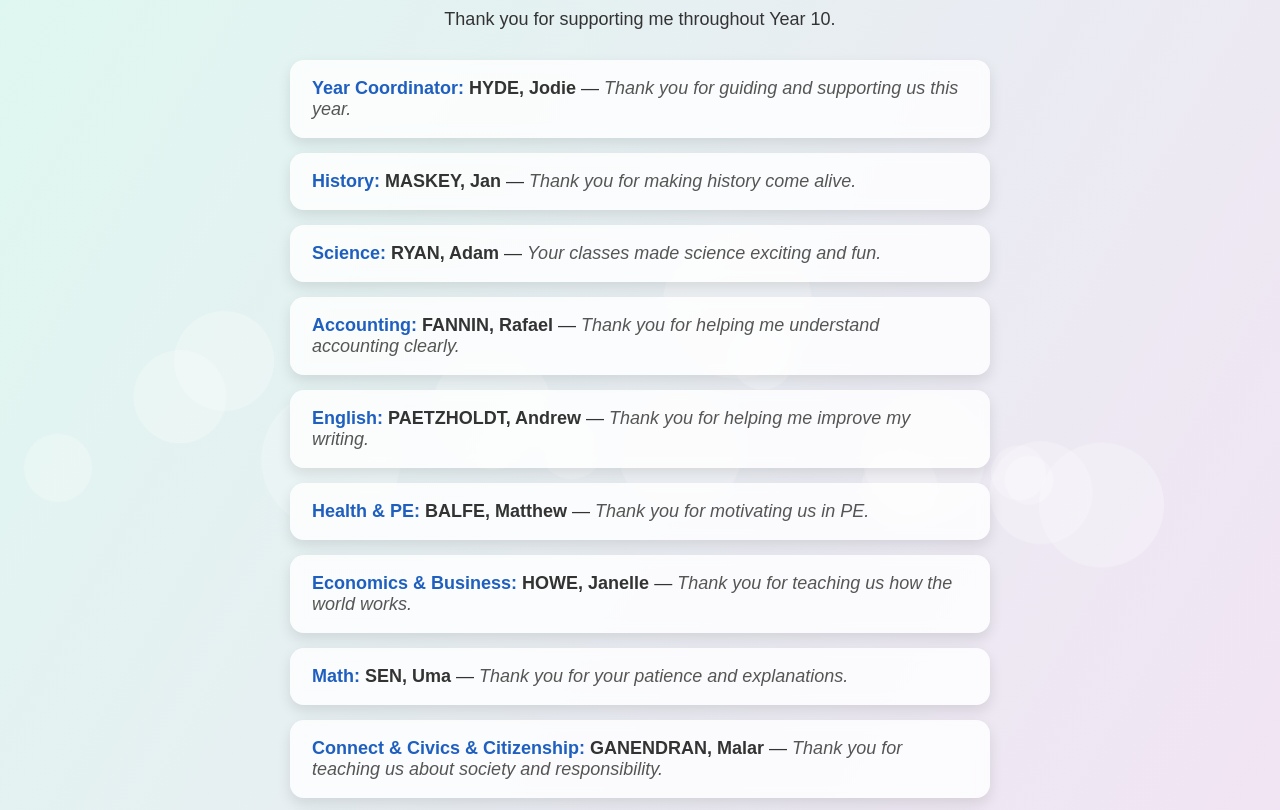
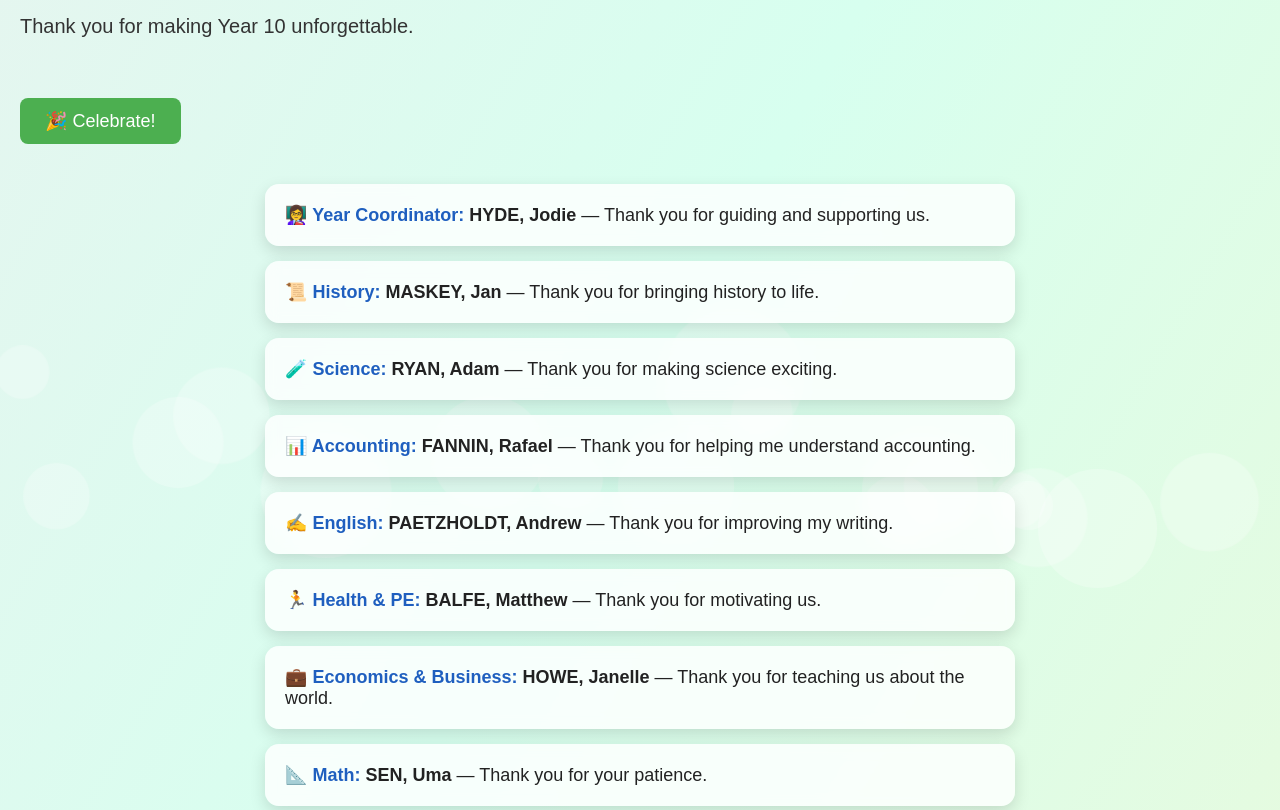
Before and after one commit to Black-cr0w-glitch/thank-you-teachers, a plain HTML site: page index.html in a window 1280 px wide. Shown: the part 98-908 px from the top of the page. Drawn offline with Linux system fonts and the light colour scheme.

Commit message:
index.html

```diff
--- a/index.html
+++ b/index.html
@@ -4,101 +4,131 @@
     <meta charset="UTF-8">
     <meta name="viewport" content="width=device-width, initial-scale=1.0">
     <title>Thank You Teachers</title>
+
     <style>
-        /* ANIMATED BACKGROUND */
+        /* ANIMATED GRADIENT BACKGROUND */
         body {
-            font-family: Arial, sans-serif;
             margin: 0;
             padding: 20px;
-            color: #333;
-            text-align: center;
+            font-family: "Arial", sans-serif;
+            color: #222;
             overflow-x: hidden;
-            background: linear-gradient(120deg, #b9e5ff, #d7ffef, #ffd6f6);
+            background: linear-gradient(120deg, #b9e5ff, #ffe4f0, #d7ffef, #fff3c4);
             background-size: 400% 400%;
-            animation: gradientMove 15s ease infinite;
+            animation: gradientMove 18s ease infinite;
         }
-
         @keyframes gradientMove {
             0% { background-position: 0% 50%; }
             50% { background-position: 100% 50%; }
             100% { background-position: 0% 50%; }
         }
 
-        /* FLOATING CIRCLES DECORATION */
+        /* FLOATING DECORATION CIRCLES */
         .circle {
             position: fixed;
             border-radius: 50%;
             opacity: 0.25;
             background: white;
-            animation: floatUp 12s linear infinite;
+            animation: floatUp 14s linear infinite;
             z-index: -1;
         }
-
         @keyframes floatUp {
             0% { transform: translateY(100vh) scale(1); }
-            100% { transform: translateY(-20vh) scale(1.6); }
-        }
-
-        h1 {
-            color: #236f31;
-            font-size: 42px;
-            margin-top: 10px;
-            animation: sparkle 2s infinite alternate;
+            100% { transform: translateY(-20vh) scale(1.8); }
         }
 
         /* TITLE GLOW */
-        @keyframes sparkle {
-            0% { text-shadow: 0 0 4px #b2ffb8; }
-            100% { text-shadow: 0 0 12px #7eff90; }
+        h1 {
+            font-size: 45px;
+            margin-top: 10px;
+            color: #125f2f;
+            animation: glow 2s infinite alternate;
+        }
+        @keyframes glow {
+            0% { text-shadow: 0 0 6px #b2ffb8; }
+            100% { text-shadow: 0 0 16px #7eff90; }
         }
 
-        p {
-            font-size: 18px;
+        /* TYPEWRITER TEXT */
+        #typed-text {
+            font-size: 20px;
+            color: #333;
+            height: 28px;
             margin-bottom: 30px;
+            white-space: nowrap;
+            overflow: hidden;
+            border-right: 3px solid #333;
+            width: 0;
+            animation: typing 3.5s steps(40, end) forwards, blink 0.75s step-end infinite;
         }
+        @keyframes typing { from { width: 0; } to { width: 100%; } }
+        @keyframes blink { 50% { border-color: transparent; } }
 
+        /* TEACHER CARDS */
         .teacher-list {
             list-style: none;
             padding: 0;
-            max-width: 700px;
+            max-width: 750px;
             margin: auto;
         }
-
         .teacher-list li {
-            background-color: rgba(255, 255, 255, 0.8);
+            background: rgba(255, 255, 255, 0.8);
+            padding: 20px;
             margin: 15px 0;
-            padding: 18px 22px;
             border-radius: 14px;
-            backdrop-filter: blur(6px);
-            box-shadow: 0 6px 14px rgba(0,0,0,0.1);
             font-size: 18px;
-            text-align: left;
-            transition: transform 0.25s, box-shadow 0.3s;
+            backdrop-filter: blur(7px);
+            box-shadow: 0 6px 16px rgba(0,0,0,0.13);
+            transition: 0.3s;
+            opacity: 0;
+            transform: translateY(20px);
+            animation: fadeInUp 1s forwards;
+        }
+        @keyframes fadeInUp {
+            to { opacity: 1; transform: translateY(0); }
+        }
+        .teacher-list li:hover {
+            transform: translateY(-6px) scale(1.02);
+            box-shadow: 0 12px 26px rgba(0,0,0,0.2);
         }
 
-        .teacher-list li:hover {
-            transform: translateY(-5px) scale(1.02);
-            box-shadow: 0 10px 20px rgba(0,0,0,0.18);
+        .subject { font-weight: bold; color: #1f5fbf; }
+        .name { font-weight: bold; }
+
+        /* CONFETTI BUTTON */
+        #confetti-btn {
+            margin: 25px 0;
+            padding: 12px 25px;
+            background: #4caf50;
+            color: white;
+            border: none;
+            font-size: 18px;
+            border-radius: 8px;
+            cursor: pointer;
+            transition: 0.25s;
+        }
+        #confetti-btn:hover {
+            background: #3a9440;
+            transform: scale(1.05);
         }
 
-        .subject {
-            font-weight: bold;
-            color: #1f5fbf;
+        /* CURSOR SPARKLE EFFECT */
+        .sparkle {
+            position: fixed;
+            width: 8px;
+            height: 8px;
+            border-radius: 50%;
+            pointer-events: none;
+            background: white;
+            opacity: 0.8;
+            animation: sparkleFade 0.7s forwards;
         }
-
-        .name {
-            font-weight: bold;
-            color: #333;
-        }
-
-        .thank-you {
-            font-style: italic;
-            color: #555;
+        @keyframes sparkleFade {
+            to { opacity: 0; transform: scale(2); }
         }
 
         footer {
             margin-top: 40px;
-            font-size: 14px;
             color: #444;
         }
     </style>
@@ -106,89 +136,85 @@
 
 <body>
 
-    <!-- FLOATING CIRCLES (automatically placed) -->
+    <!-- FLOATING BACKGROUND DECOR -->
     <script>
-        for (let i = 0; i < 15; i++) {
+        for (let i = 0; i < 18; i++) {
             const circle = document.createElement("div");
-            const size = Math.random() * 80 + 40;
+            const size = Math.random() * 70 + 40;
             circle.classList.add("circle");
             circle.style.width = size + "px";
             circle.style.height = size + "px";
             circle.style.left = Math.random() * 100 + "vw";
-            circle.style.animationDuration = (10 + Math.random() * 10) + "s";
+            circle.style.animationDuration = (12 + Math.random() * 10) + "s";
             document.body.appendChild(circle);
         }
     </script>
 
     <h1>Thank You, Teachers! 🍎</h1>
-    <p>Thank you for supporting me throughout Year 10.</p>
 
+    <!-- TYPEWRITER INTRO -->
+    <div id="typed-text">Thank you for making Year 10 unforgettable.</div>
+
+    <!-- CONFETTI BUTTON -->
+    <button id="confetti-btn" onclick="startConfetti()">🎉 Celebrate!</button>
+
+    <!-- TEACHER LIST -->
     <ul class="teacher-list">
-
-        <li>
-            <span class="subject">Year Coordinator:</span>
-            <span class="name">HYDE, Jodie</span> —
-            <span class="thank-you">Thank you for guiding and supporting us this year.</span>
-        </li>
-
-        <li>
-            <span class="subject">History:</span>
-            <span class="name">MASKEY, Jan</span> —
-            <span class="thank-you">Thank you for making history come alive.</span>
-        </li>
-
-        <li>
-            <span class="subject">Science:</span>
-            <span class="name">RYAN, Adam</span> —
-            <span class="thank-you">Your classes made science exciting and fun.</span>
-        </li>
-
-        <li>
-            <span class="subject">Accounting:</span>
-            <span class="name">FANNIN, Rafael</span> —
-            <span class="thank-you">Thank you for helping me understand accounting clearly.</span>
-        </li>
-
-        <li>
-            <span class="subject">English:</span>
-            <span class="name">PAETZHOLDT, Andrew</span> —
-            <span class="thank-you">Thank you for helping me improve my writing.</span>
-        </li>
-
-        <li>
-            <span class="subject">Health & PE:</span>
-            <span class="name">BALFE, Matthew</span> —
-            <span class="thank-you">Thank you for motivating us in PE.</span>
-        </li>
-
-        <li>
-            <span class="subject">Economics & Business:</span>
-            <span class="name">HOWE, Janelle</span> —
-            <span class="thank-you">Thank you for teaching us how the world works.</span>
-        </li>
-
-        <li>
-            <span class="subject">Math:</span>
-            <span class="name">SEN, Uma</span> —
-            <span class="thank-you">Thank you for your patience and explanations.</span>
-        </li>
-
-        <li>
-            <span class="subject">Connect & Civics & Citizenship:</span>
-            <span class="name">GANENDRAN, Malar</span> —
-            <span class="thank-you">Thank you for teaching us about society and responsibility.</span>
-        </li>
-
-        <li>
-            <span class="subject">Design & Technology:</span>
-            <span class="name">ALLEN, Ellie</span> —
-            <span class="thank-you">Thank you for making design and tech creative and exciting.</span>
-        </li>
-
+        <li><span class="subject">👩‍🏫 Year Coordinator:</span> <span class="name">HYDE, Jodie</span> — Thank you for guiding and supporting us.</li>
+        <li><span class="subject">📜 History:</span> <span class="name">MASKEY, Jan</span> — Thank you for bringing history to life.</li>
+        <li><span class="subject">🧪 Science:</span> <span class="name">RYAN, Adam</span> — Thank you for making science exciting.</li>
+        <li><span class="subject">📊 Accounting:</span> <span class="name">FANNIN, Rafael</span> — Thank you for helping me understand accounting.</li>
+        <li><span class="subject">✍️ English:</span> <span class="name">PAETZHOLDT, Andrew</span> — Thank you for improving my writing.</li>
+        <li><span class="subject">🏃 Health & PE:</span> <span class="name">BALFE, Matthew</span> — Thank you for motivating us.</li>
+        <li><span class="subject">💼 Economics & Business:</span> <span class="name">HOWE, Janelle</span> — Thank you for teaching us about the world.</li>
+        <li><span class="subject">📐 Math:</span> <span class="name">SEN, Uma</span> — Thank you for your patience.</li>
+        <li><span class="subject">🌍 Civics & Connect:</span> <span class="name">GANENDRAN, Malar</span> — Thank you for guiding our understanding of society.</li>
+        <li><span class="subject">🛠️ Design & Tech:</span> <span class="name">ALLEN, Ellie</span> — Thank you for making tech creative and fun.</li>
     </ul>
 
-    <footer>
-        Created with gratitude — Year 10, 2025 ❤️
-    </footer>
+    <footer>Created with gratitude — Year 10, 2025 ❤️</footer>
+
+    <!-- CONFETTI SCRIPT -->
+    <script>
+        function startConfetti() {
+            for (let i = 0; i < 150; i++) {
+                const conf = document.createElement("div");
+                conf.style.position = "fixed";
+                conf.style.width = "8px";
+                conf.style.height = "8px";
+                conf.style.background = `hsl(${Math.random() * 360}, 90%, 60%)`;
+                conf.style.top = "-10px";
+                conf.style.left = Math.random() * 100 + "vw";
+                conf.style.opacity = "0.9";
+                conf.style.transform = `rotate(${Math.random() * 360}deg)`;
+                conf.style.animation = `fall ${2 + Math.random() * 3}s linear`;
+                conf.style.borderRadius = "2px";
+                document.body.appendChild(conf);
+
+                conf.addEventListener("animationend", () => conf.remove());
+            }
+        }
+
+        /* Confetti falling animation */
+        const style = document.createElement("style");
+        style.innerHTML = `
+        @keyframes fall {
+            to { transform: translateY(110vh) rotate(720deg); opacity: 0.7; }
+        }
+        `;
+        document.head.appendChild(style);
+
+        /* SPARKLY CURSOR EFFECT */
+        document.addEventListener("mousemove", e => {
+            const s = document.createElement("div");
+            s.classList.add("sparkle");
+            s.style.left = e.pageX + "px";
+            s.style.top = e.pageY + "px";
+            document.body.appendChild(s);
+
+            setTimeout(() => s.remove(), 700);
+        });
+    </script>
+
 </body>
 </html>
```
